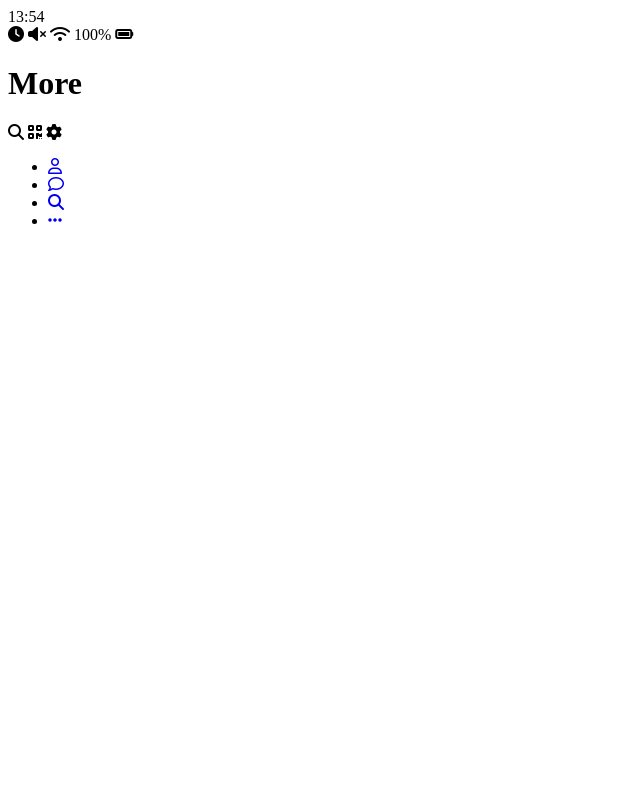
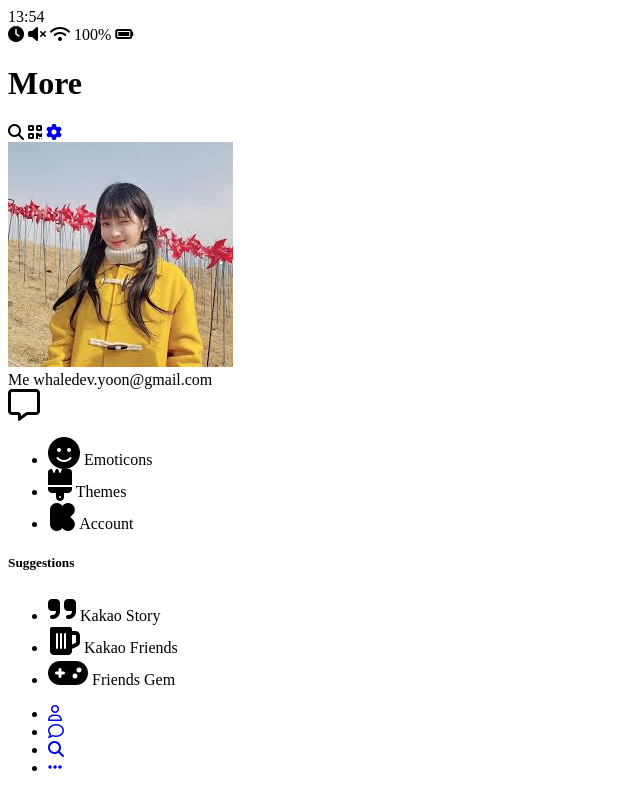
Before and after one commit to wjy5446/kokoa-clone, a plain HTML site: page more.html in a window 1280 px wide. Shown: the whole page, without its empty margins (0-640 px from the left). Drawn offline with Linux system fonts and the light colour scheme.

Commit message:
feat) modify more.html

```diff
--- a/more.html
+++ b/more.html
@@ -31,10 +31,82 @@
                 <i class="fas fa-qrcode"></i>
             </span>
             <span class="header__icon">
-                <i class="fas fa-cog"></i>
+                <a href="settings.html">
+                    <i class="fas fa-cog"></i>
+                </a>
             </span>
         </div>
     </header>
+    <main class="more">
+        <header class="more__header">
+            <div class="more__friend friend friend--lg">
+                <div class="friend__column">
+                    <img src="images/jiae.jpeg" class="g-avatar friend__avatar">
+                    <div class="friend__content">
+                        <span class="friend__name">
+                            Me
+                        </span>
+                        <span class="friend__status">
+                            whaledev.yoon@gmail.com
+                        </span>
+                    </div>
+                </div>
+                <div class="friend__column">
+                    <i class="far fa-comment-alt fa-2x"></i>
+                </div>
+            </div>
+
+            <ul class="more__btn-list">
+                <li class="more__btn">
+                    <span class="more__btn-icon">
+                        <i class="fas fa-smile fa-2x"></i>
+                    </span>
+                    <span class="more__btn-title">
+                        Emoticons
+                    </span>
+                </li>
+                <li class="more__btn">
+                    <span class="more__btn-icon">
+                        <i class="fas fa-brush fa-2x"></i>
+                    </span>
+                    <span class="more__btn-title">
+                        Themes
+                    </span>
+                </li>
+                <li class="more__btn">
+                    <span class="more__btn-icon">
+                        <i class="fab fa-kickstarter-k fa-2x"></i>
+                    </span>
+                    <span class="more__btn-title">
+                        Account
+                    </span>
+                </li>
+            </ul>
+        </header>
+        <section class="more__suggestions">
+            <h5 class="more__title">Suggestions</h5>
+            <ul class="more__suggestions-list">
+                <li class="more__suggestion suggestion">
+                    <span class="suggestion__icon">
+                        <i class="fas fa-quote-right fa-2x"></i>
+                    </span>
+                    <span class="suggestion__title">Kakao Story</span>
+                </li>
+                <li class="more__suggestion suggestion">
+                    <span class="suggestion__icon">
+                        <i class="fas fa-beer fa-2x"></i>
+                    </span>
+                    <span class="suggestion__title">Kakao Friends</span>
+                </li>
+                <li class="more__suggestion suggestion">
+                    <span class="suggestion__icon">
+                        <i class="fas fa-gamepad fa-2x"></i>
+                    </span>
+                    <span class="suggestion__title">Friends Gem</span>
+                </li>
+            </ul>
+        </section>
+    </main>
     <nav class="nav">
         <ul class="nav__list">
             <li class="nav__list-item">
```
